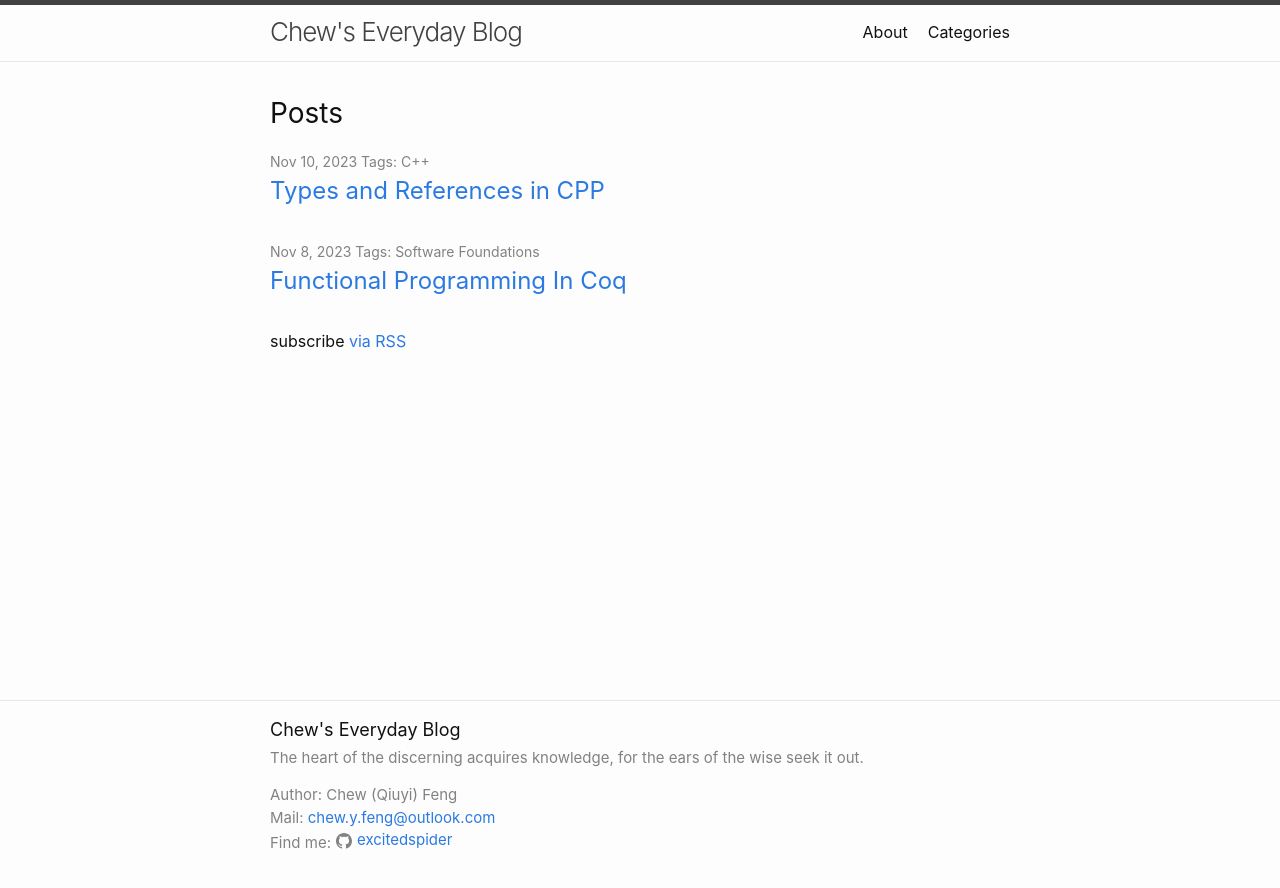
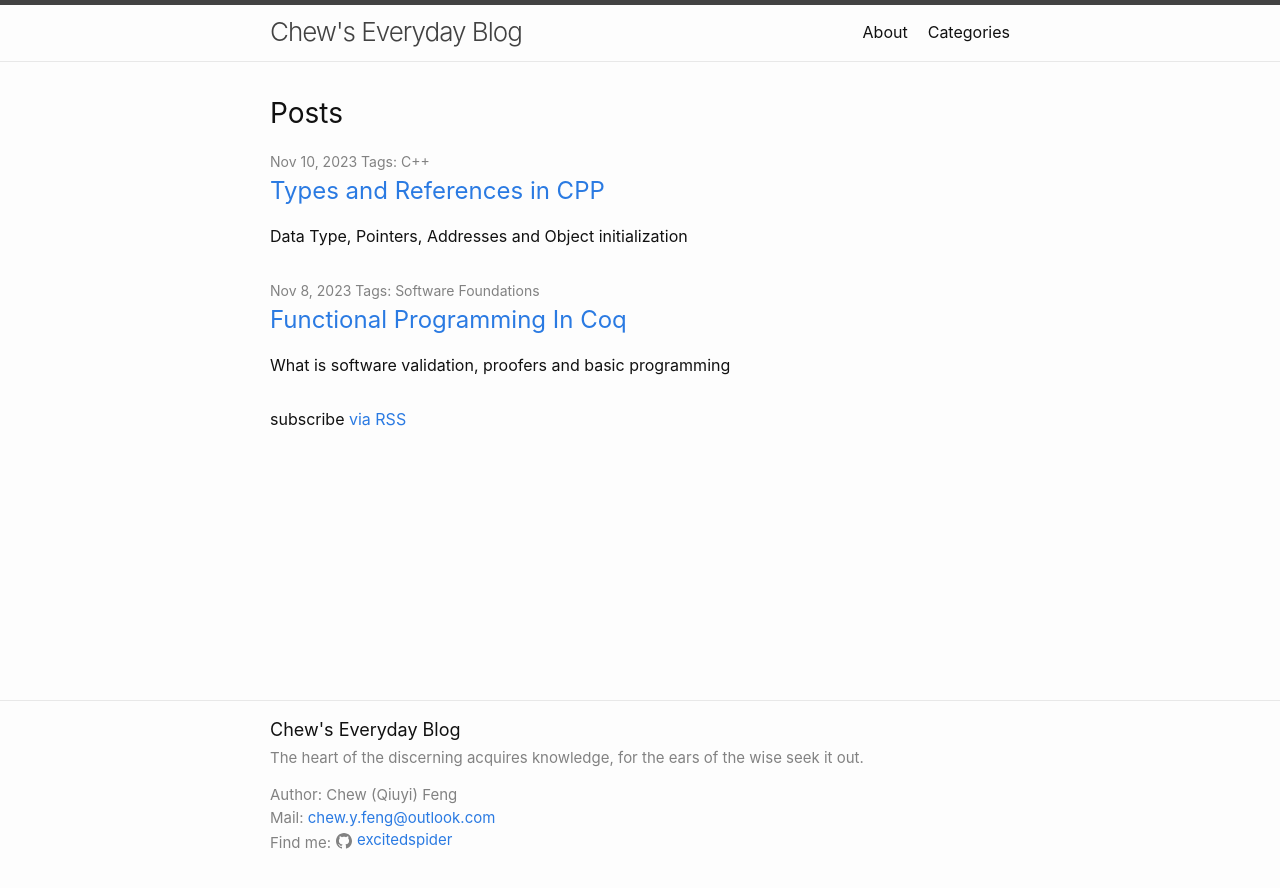
Before and after one commit to ZCLuuuu/zcluuuu.github.io, a Jekyll site: the page built from index.markdown, in a window 1280 px wide. Shown: the top 888 px of the page. Built offline with Jekyll 4.4.1, drawn with Linux system fonts in a browser that asks for light colours.

Commit message:
feat: second post

```diff
--- a/_layouts/home.html
+++ b/_layouts/home.html
@@ -30,6 +30,7 @@ layout: default
             {{ post.title | escape }}
           </a>
         </h3>
+        {{ post.description }}
 
         {%- if site.show_excerpts -%}
           {{ post.excerpt }}
--- a/_posts/2023-11-08-Coq-Basics.md
+++ b/_posts/2023-11-08-Coq-Basics.md
@@ -2,6 +2,7 @@
 layout: post
 title:  "Functional Programming In Coq"
 categories: [Software Foundations]
+description: What is software validation, proofers and basic programming
 ---
 
 Introduction: I am studying the online book [software foundations](https://softwarefoundations.cis.upenn.edu/). Then I decide to write something about it for me to better understand this toy from a learner's perspective. I'm happy if these articles can help you.
--- a/_posts/2023-11-10-Basic-Types-in-CPP.md
+++ b/_posts/2023-11-10-Basic-Types-in-CPP.md
@@ -2,6 +2,7 @@
 layout: post
 title:  "Types and References in CPP"
 categories: [C++]
+description: Data Type, Pointers, Addresses and Object initialization
 ---
 
 ## Types
```
